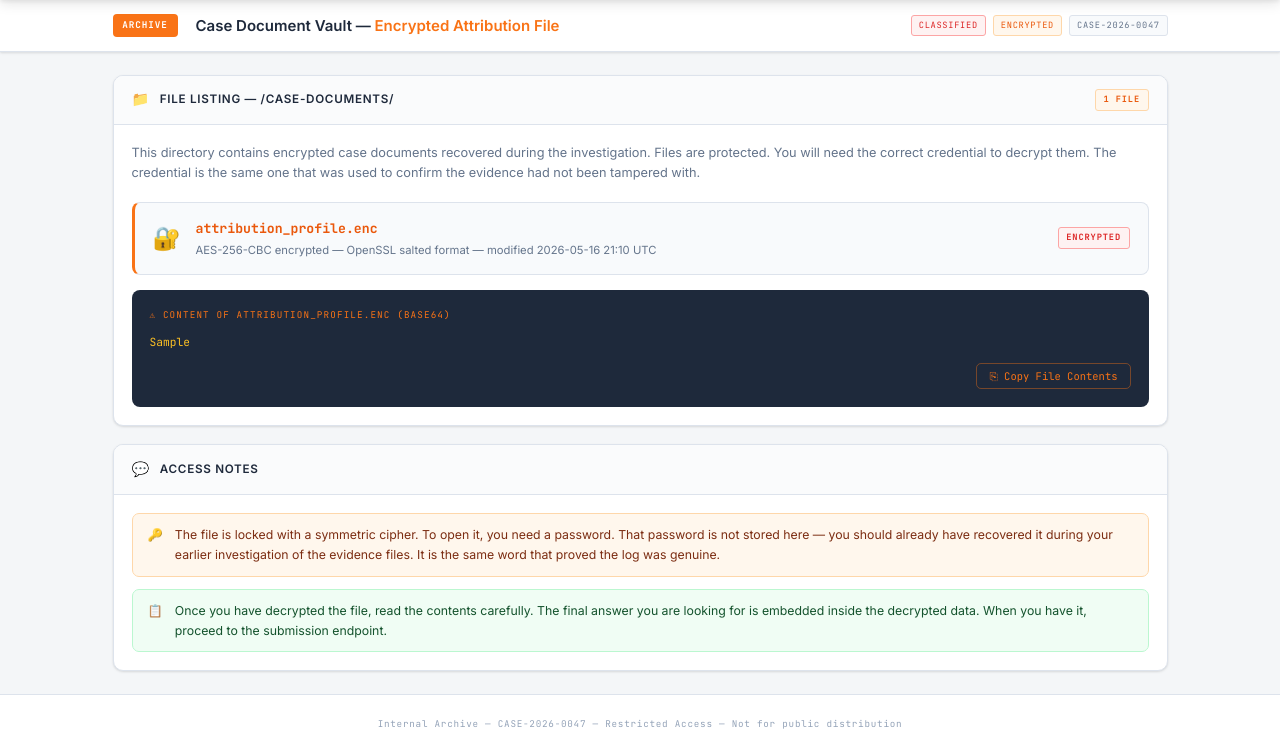
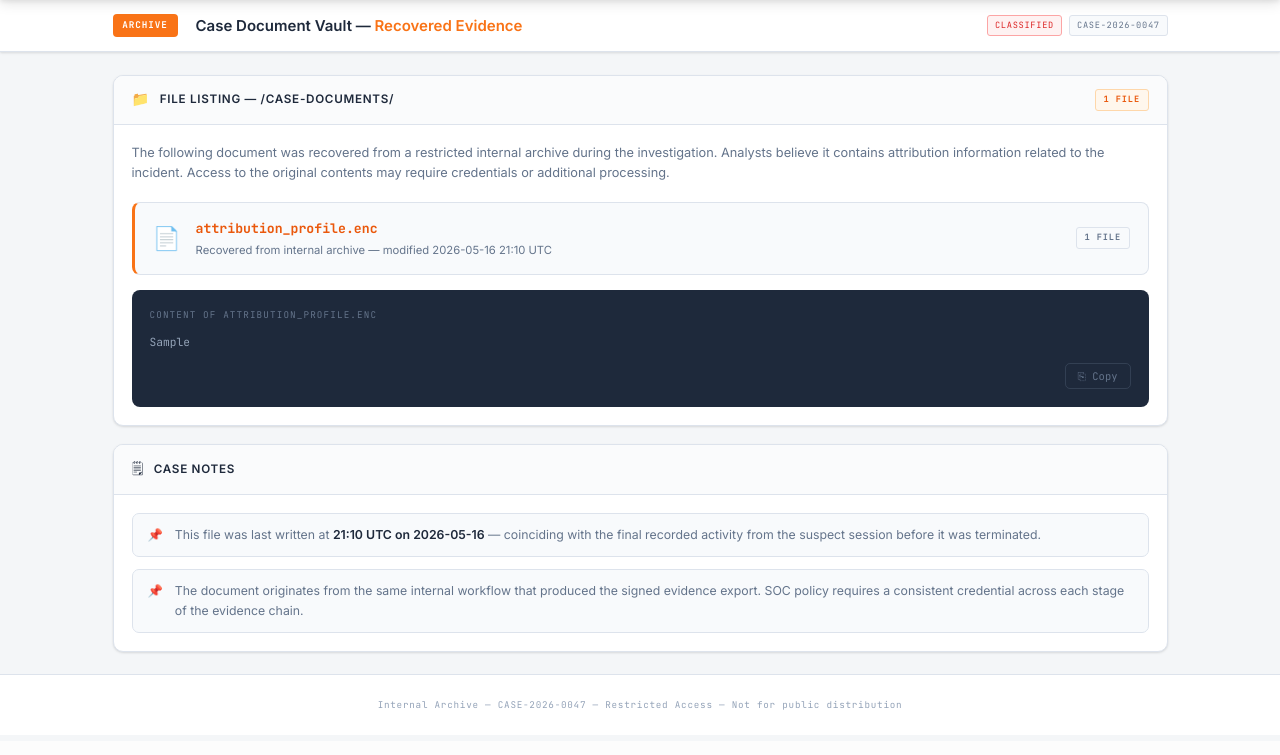
Before and after one commit to chanatip03/CyberFinal, a Flask app: template templates/threat_intel_archive.html in a window 1280 px wide. Shown: the part 59-814 px from the top of the page. After the commit the page ends 769 px from the top, so only its background shows below. Run offline with Flask 3, Linux system fonts and the light colour scheme; the template is opened without the code that fills it: most values are stand-ins (such as "Sample title", 1, 10 or a date in 2020).

Commit message:
feat : remove direct hint

```diff
--- a/templates/threat_intel_archive.html
+++ b/templates/threat_intel_archive.html
@@ -6,12 +6,15 @@
   <title>Internal Archive — Restricted Access</title>
   <meta name="description" content="Internal document archive. Authorised access only."/>
   <meta name="robots" content="noindex, nofollow"/>
-  <!-- This file is encrypted. The password is the same secret used to verify the audit log integrity. -->
   <link rel="preconnect" href="https://fonts.googleapis.com"/>
   <link href="https://fonts.googleapis.com/css2?family=JetBrains+Mono:wght@400;500;700&family=Inter:wght@400;500;600&display=swap" rel="stylesheet"/>
   <link rel="stylesheet" href="/static/style.css"/>
 </head>
 <body>
+
+<!-- Archive uses standard OpenSSL export format -->
+<!-- Password reused across evidence protection workflow -->
+
 <nav class="navbar">
   <div class="navbar-inner">
     <a class="nav-brand" href="/">
@@ -35,10 +38,9 @@
 <div class="case-banner">
   <div class="case-banner-inner">
     <span class="case-badge">ARCHIVE</span>
-    <div class="case-title">Case Document Vault — <span>Encrypted Attribution File</span></div>
+    <div class="case-title">Case Document Vault — <span>Recovered Evidence</span></div>
     <div class="case-meta-chips">
       <span class="chip chip-red">CLASSIFIED</span>
-      <span class="chip chip-orange">ENCRYPTED</span>
       <span class="chip chip-gray">CASE-2026-0047</span>
     </div>
   </div>
@@ -54,33 +56,33 @@
     </div>
     <div class="card-body">
       <p style="font-size:.85rem;color:var(--text-d);margin-bottom:1.2rem;">
-        This directory contains encrypted case documents recovered during the investigation.
-        Files are protected. You will need the correct credential to decrypt them.
-        The credential is the same one that was used to confirm the evidence had not been tampered with.
+        The following document was recovered from a restricted internal archive during the investigation.
+        Analysts believe it contains attribution information related to the incident.
+        Access to the original contents may require credentials or additional processing.
       </p>
 
       <!-- File entry -->
       <div style="background:#f8fafc;border:1px solid var(--border);border-left:3px solid var(--orange);border-radius:8px;padding:1rem 1.2rem;margin-bottom:1rem">
         <div style="display:flex;align-items:center;gap:1rem">
-          <span style="font-size:1.5rem">🔐</span>
+          <span style="font-size:1.5rem">📄</span>
           <div style="flex:1">
             <div style="font-family:'JetBrains Mono',monospace;font-size:.88rem;font-weight:600;color:var(--orange-d)">attribution_profile.enc</div>
-            <div style="font-size:.75rem;color:var(--text-d);margin-top:.15rem">AES-256-CBC encrypted — OpenSSL salted format — modified 2026-05-16 21:10 UTC</div>
+            <div style="font-size:.75rem;color:var(--text-d);margin-top:.15rem">Recovered from internal archive — modified 2026-05-16 21:10 UTC</div>
           </div>
-          <span class="badge badge-red">ENCRYPTED</span>
+          <span class="badge badge-gray">1 FILE</span>
         </div>
       </div>
 
-      <!-- Encrypted blob -->
+      <!-- File contents -->
       <div style="background:#1e293b;border-radius:8px;padding:1.2rem;margin-top:.5rem">
-        <div style="font-family:'JetBrains Mono',monospace;font-size:.62rem;letter-spacing:.12em;text-transform:uppercase;color:var(--orange);margin-bottom:.7rem">
-          ⚠ CONTENT OF attribution_profile.enc (BASE64)
+        <div style="font-family:'JetBrains Mono',monospace;font-size:.62rem;letter-spacing:.12em;text-transform:uppercase;color:#64748b;margin-bottom:.7rem">
+          CONTENT OF attribution_profile.enc
         </div>
-        <pre id="enc-blob" style="font-family:'JetBrains Mono',monospace;font-size:.75rem;color:#fbbf24;word-break:break-all;white-space:pre-wrap;line-height:1.7">{{ encrypted_profile }}</pre>
+        <pre id="enc-blob" style="font-family:'JetBrains Mono',monospace;font-size:.75rem;color:#94a3b8;word-break:break-all;white-space:pre-wrap;line-height:1.7">{{ encrypted_profile }}</pre>
         <div style="display:flex;justify-content:flex-end;margin-top:.7rem">
           <button onclick="copyBlob()" id="copy-btn"
-            style="background:transparent;border:1px solid rgba(249,115,22,.4);color:var(--orange);font-family:'JetBrains Mono',monospace;font-size:.7rem;padding:.35rem .8rem;border-radius:5px;cursor:pointer">
-            ⎘ Copy File Contents
+            style="background:transparent;border:1px solid rgba(100,116,139,.3);color:#64748b;font-family:'JetBrains Mono',monospace;font-size:.7rem;padding:.35rem .8rem;border-radius:5px;cursor:pointer">
+            ⎘ Copy
           </button>
         </div>
       </div>
@@ -89,25 +91,23 @@
 
   <section class="card">
     <div class="card-header">
-      <span class="card-header-icon">💬</span>
-      <span class="card-header-title">Access Notes</span>
+      <span class="card-header-icon">🗒</span>
+      <span class="card-header-title">Case Notes</span>
     </div>
     <div class="card-body">
       <div style="display:flex;flex-direction:column;gap:.8rem">
-        <div style="display:flex;gap:.8rem;padding:.75rem 1rem;background:#fff7ed;border:1px solid #fed7aa;border-radius:7px;font-size:.82rem">
-          <span style="flex-shrink:0">🔑</span>
-          <span style="color:#7c2d12">
-            The file is locked with a symmetric cipher. To open it, you need a password.
-            That password is not stored here — you should already have recovered it during your earlier investigation of the evidence files.
-            It is the same word that proved the log was genuine.
+        <div style="display:flex;gap:.8rem;padding:.75rem 1rem;background:#f8fafc;border:1px solid var(--border);border-radius:7px;font-size:.82rem;color:var(--text-d)">
+          <span style="flex-shrink:0">📌</span>
+          <span>
+            This file was last written at <strong style="color:var(--text)">21:10 UTC on 2026-05-16</strong> —
+            coinciding with the final recorded activity from the suspect session before it was terminated.
           </span>
         </div>
-        <div style="display:flex;gap:.8rem;padding:.75rem 1rem;background:#f0fdf4;border:1px solid #bbf7d0;border-radius:7px;font-size:.82rem">
-          <span style="flex-shrink:0">📋</span>
-          <span style="color:#14532d">
-            Once you have decrypted the file, read the contents carefully.
-            The final answer you are looking for is embedded inside the decrypted data.
-            When you have it, proceed to the submission endpoint.
+        <div style="display:flex;gap:.8rem;padding:.75rem 1rem;background:#f8fafc;border:1px solid var(--border);border-radius:7px;font-size:.82rem;color:var(--text-d)">
+          <span style="flex-shrink:0">📌</span>
+          <span>
+            The document originates from the same internal workflow that produced the signed evidence export.
+            SOC policy requires a consistent credential across each stage of the evidence chain.
           </span>
         </div>
       </div>
@@ -125,7 +125,7 @@
     navigator.clipboard.writeText(document.getElementById('enc-blob').textContent.trim()).then(()=>{
       const b=document.getElementById('copy-btn');
       b.textContent='✓ Copied';
-      setTimeout(()=>b.textContent='⎘ Copy File Contents',2000);
+      setTimeout(()=>b.textContent='⎘ Copy',2000);
     });
   }
 </script>
```
